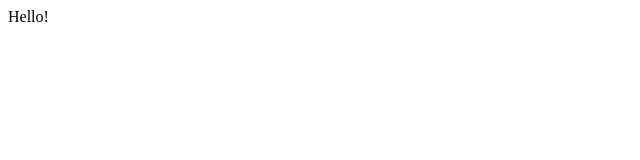
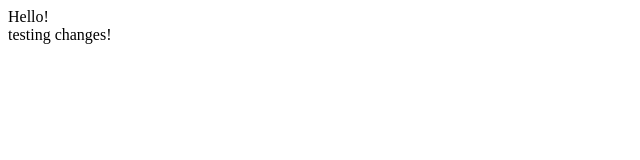
Before and after one commit to RuhaiHu/HBLearn2Code-10-JavaScriptProgrammingMobileGame, a plain HTML site: page index.html in a window 1280 px wide. Shown: the whole page, without its empty margins (0-640 px from the left). Drawn offline with Linux system fonts and the light colour scheme.

Commit message:
testing changes

```diff
--- a/index.html
+++ b/index.html
@@ -6,5 +6,8 @@
         Hello!
         <!-- <script>alert("hello FAILED");</script> -->
         <script src="javascript/script.js"></script>
+
+        <br />
+        testing changes!
     </body>
 </html>
```
